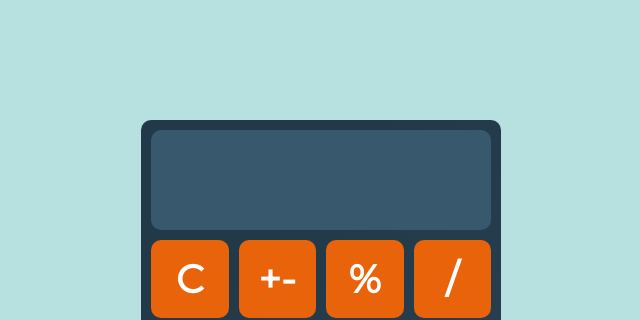
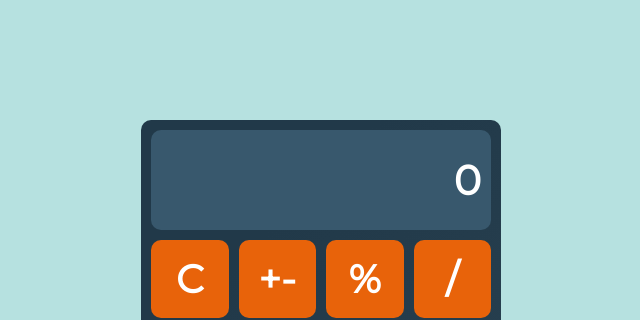
Before and after one commit to ed-aguirre/react-calculator, a React (Create React App) app: page / in a window 1280 px wide. Shown: the top 320 px of the page, without its empty margins (319-959 px from the left). Built offline with nearby package versions, Linux system fonts and the light colour scheme.

Commit message:
screen, innerHTML and minor errors fixed

```diff
--- a/src/App.js
+++ b/src/App.js
@@ -29,7 +29,7 @@ const App = () => {
     e.preventDefault();
     const value = e.target.innerHTML;
 
-    if( removeSpaces(calc.num).length < 16 ){
+    if( removeSpaces(calc.num).length < 13 ){
       setCalc({
         ...calc,
         num:
@@ -55,7 +55,7 @@ const App = () => {
 
   const signClickHandler = (e) => {
     e.preventDefault();
-    const value = e.target.innerHTML();
+    const value = e.target.innerHTML;
 
     setCalc({
       ...calc,
--- a/src/components/screen/screen.css
+++ b/src/components/screen/screen.css
@@ -11,4 +11,5 @@
     color: #fff;
     font-weight: bold;
     box-sizing: border-box;
+    font-size: 41px;
 }
--- a/src/components/screen/screen.js
+++ b/src/components/screen/screen.js
@@ -2,7 +2,7 @@ import "./screen.css";
 
 const Screen = ({ value }) => {
     return (
-        <div className="screen" ></div>
+        <div className="screen">{value}</div>
     );
 };
 
```
